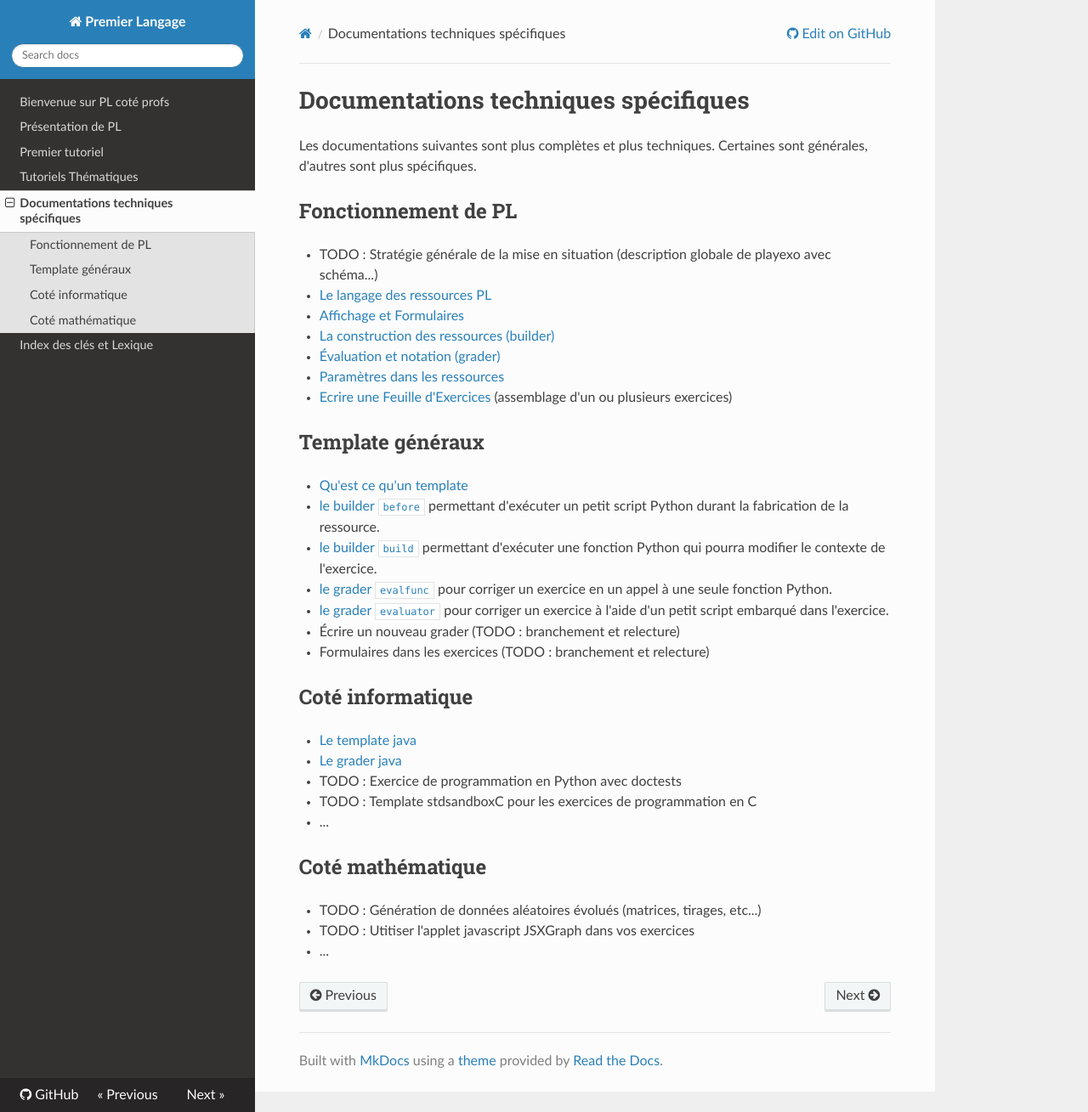
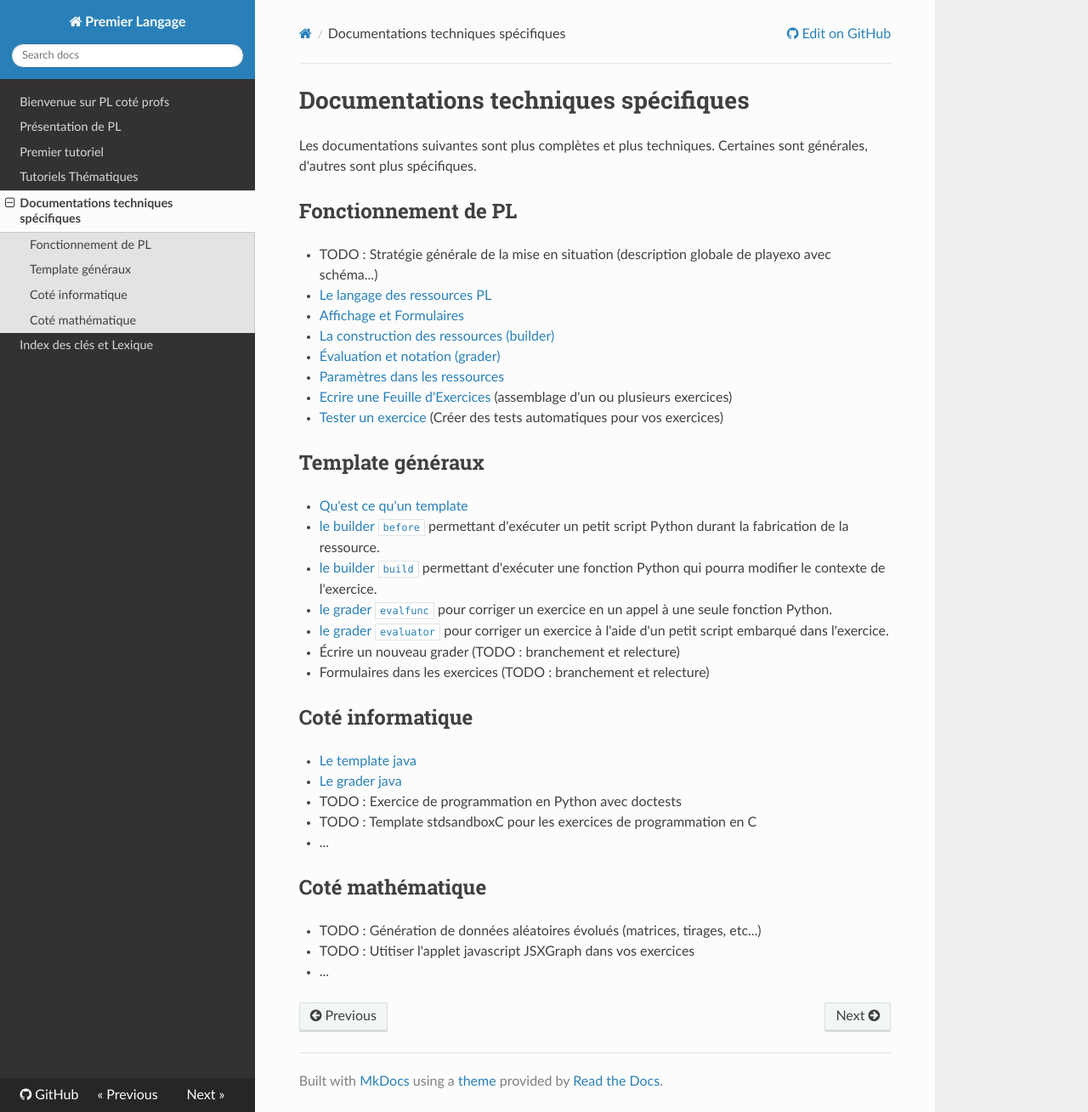
Before and after one commit to ddoyen/premierlangage-doc, an MkDocs documentation site: the page built from docs/documentations_techniques.md, in a window 1280 px wide and 1309 px high. Shown: the whole window at 85% size. Built offline with MkDocs 1.6.1, drawn with Linux system fonts in a browser that asks for light colours; nearby versions of some CDN libraries.

Commit message:
added link from documentations_techniques to pl_testing

```diff
--- a/docs/documentations_techniques.md
+++ b/docs/documentations_techniques.md
@@ -12,6 +12,7 @@ d'autres sont plus spécifiques.
 * [Évaluation et notation (grader)](evaluation.md)
 * [Paramètres dans les ressources](pl_settings.md)
 * [Ecrire une Feuille d'Exercices](pltp.md) (assemblage d'un ou plusieurs exercices)
+* [Tester un exercice](pl_testing.md) (Créer des tests automatiques pour vos exercices)
 
 ## Template généraux
 
```
